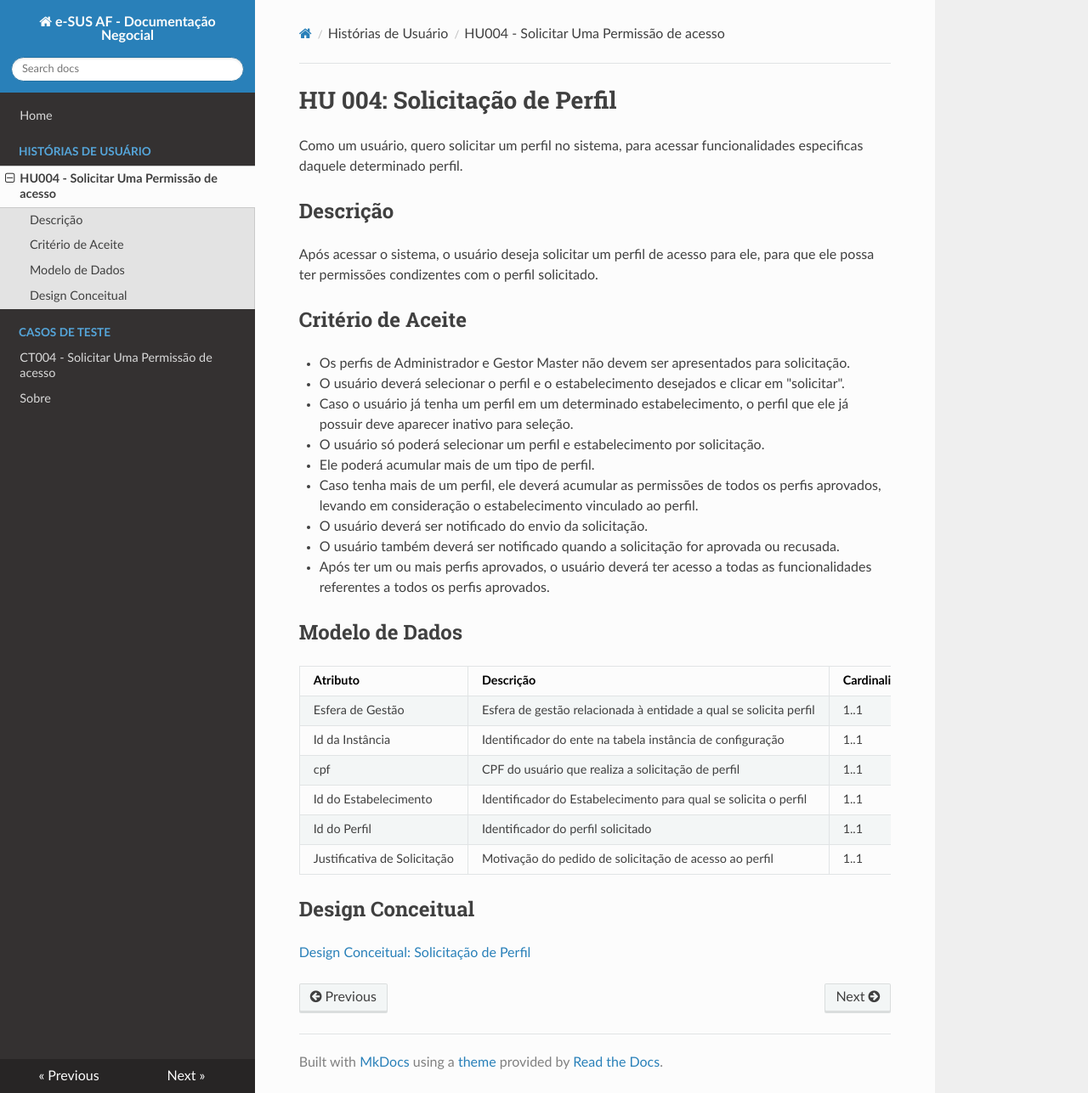
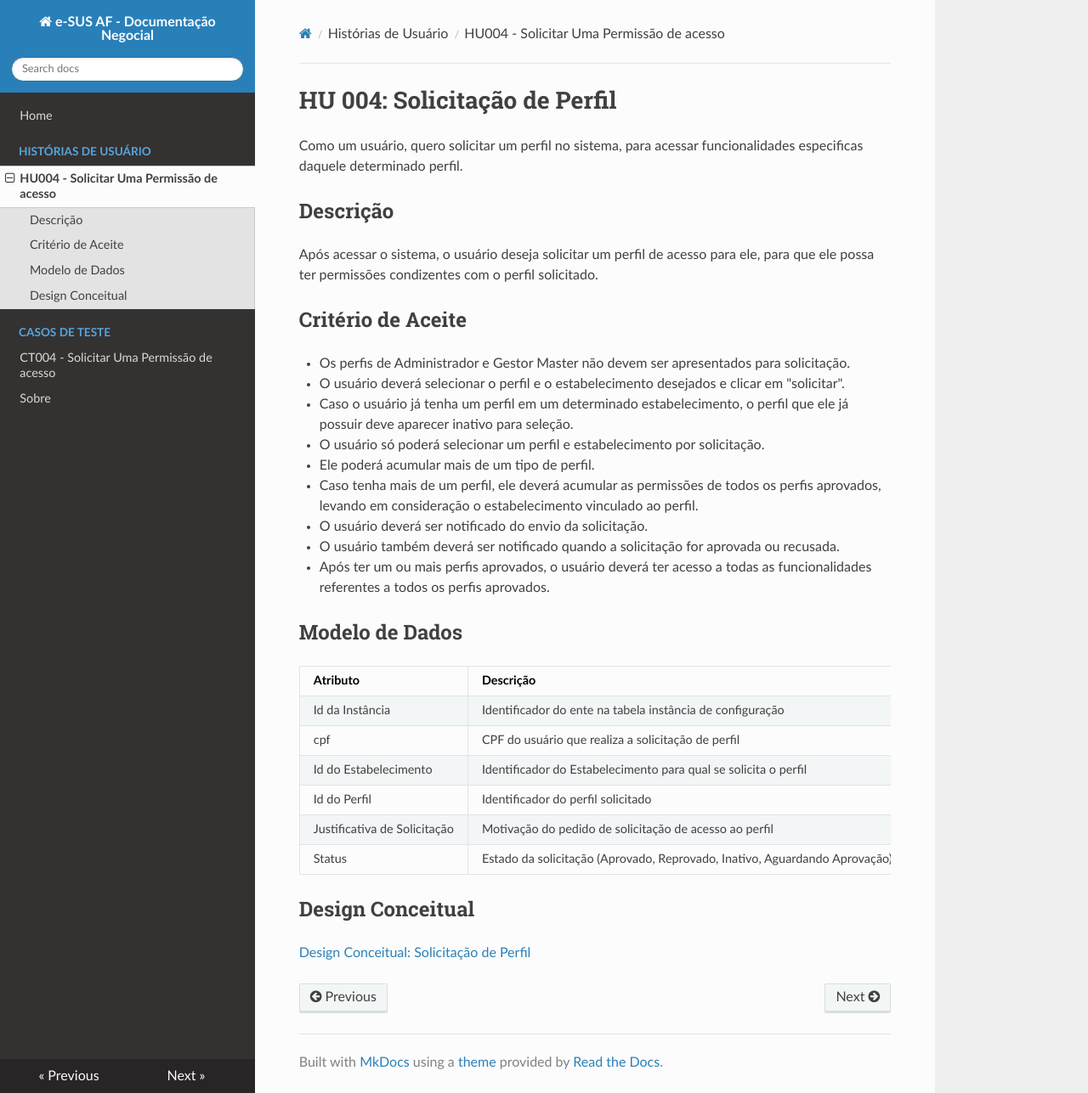
Before and after one commit to projeto-af/documentacao_eSUSAF, an MkDocs documentation site: the page built from docs/HistoriasDeUsuario/HU004.md, in a window 1280 px wide and 1287 px high. Shown: the whole window at 85% size. Built offline with MkDocs 1.6.1, drawn with Linux system fonts in a browser that asks for light colours; nearby versions of some CDN libraries.

Commit message:
Ajustes deploy

```diff
--- a/docs/HistoriasDeUsuario/HU004.md
+++ b/docs/HistoriasDeUsuario/HU004.md
@@ -22,12 +22,12 @@ Após acessar o sistema, o usuário deseja solicitar um perfil de acesso para el
 
 | Atributo | Descrição | Cardinalidade | Tipo de Dados | Tamanho | Formato | Exemplo | Obrigatoriedade | Observações |
 | -------- | --------- | ------------- | ------------- | ------- | ------- | ------- | --------------- | ----------- |
-| Esfera de Gestão  | Esfera de gestão relacionada à entidade a qual se solicita perfil | 1..1 | Campo Enumerado | 1 | - | M | N | Trata-se apenas de um recurso de frontend, não deve ser armazenado |
 | Id da Instância | Identificador do ente na tabela instância de configuração | 1..1 | número | - | - | 1 | S | - |
 | cpf | CPF do usuário que realiza a solicitação de perfil | 1..1 | Texto | 11 | 00000000000 | 00000000000 | S | - |
 | Id do Estabelecimento | Identificador do Estabelecimento para qual se solicita o perfil | 1..1 | número | - | - | 1 | N | - |
 | Id do Perfil | Identificador do perfil solicitado | 1..1 | número | - | - | 1 | S | - |
 | Justificativa de Solicitação | Motivação do pedido de solicitação de acesso ao perfil | 1..1 | Texto | 250 | - | Acesso ao estabelecimento para movimentação logística | S | - |
+| Status | Estado da solicitação (Aprovado, Reprovado, Inativo, Aguardando Aprovação) | 1..1 | Texto | 1 | - | A | S | - |
 
 ## Design Conceitual
 
```
Also changed, not shown: site/HistoriasDeUsuario/HU004/index.html, site/index.html, site/search/search_index.json, 1 other file.
